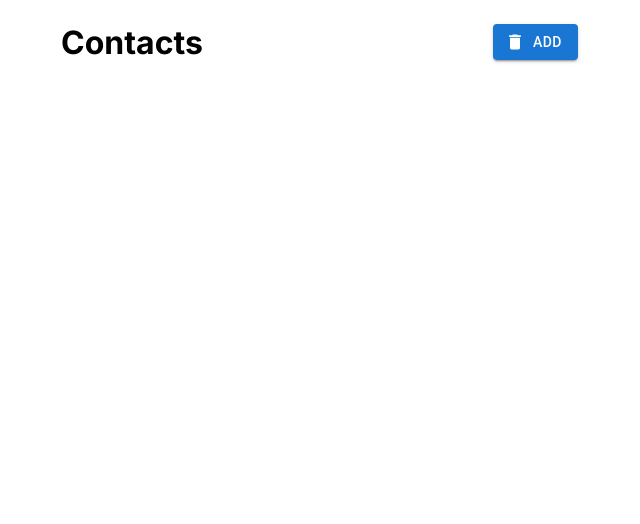
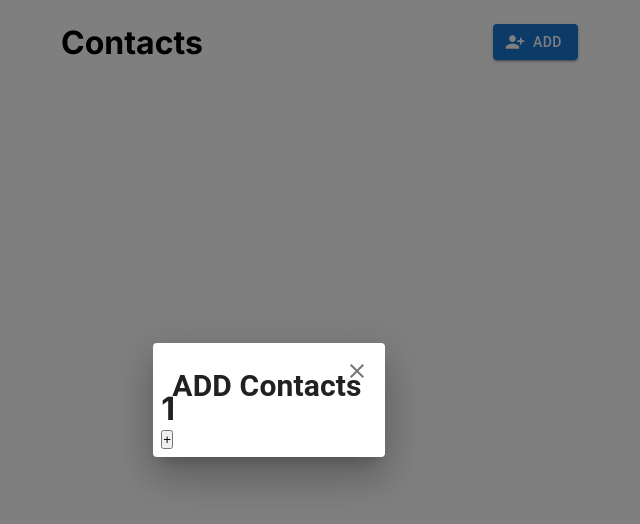
Before and after one commit to balaji1610/contacts_application, a Next.js app: page / in a window 1280 px wide. Both pictures are taken after a click on the button "ADD". Shown: the top 524 px of the page, without its empty margins (371-1011 px from the left). Built offline with nearby package versions, Linux system fonts and the light colour scheme.

Commit message:
import model

```diff
--- /dev/null
+++ b/src/app/components/Model.tsx
@@ -0,0 +1,63 @@
+import { Grid } from "@mui/material";
+import IconButton from "@mui/material/IconButton";
+import CloseIcon from "@mui/icons-material/Close";
+import Dialog from "@mui/material/Dialog";
+import DialogActions from "@mui/material/DialogActions";
+import DialogTitle from "@mui/material/DialogTitle";
+import React, { Dispatch, SetStateAction } from "react";
+
+interface ModelType {
+  open: boolean;
+  setOpen: Dispatch<SetStateAction<boolean>>;
+  handleClose: () => void;
+  title: string;
+  component: React.ReactNode;
+}
+export default function Model({
+  open,
+  handleClose,
+  setOpen,
+  title,
+  component,
+}: ModelType) {
+  return (
+    <div>
+      <Dialog
+        open={open}
+        maxWidth="xs"
+        onClose={handleClose}
+        aria-labelledby="alert-dialog-title"
+        aria-describedby="alert-dialog-description"
+      >
+        <IconButton
+          aria-label="close"
+          onClick={handleClose}
+          sx={{
+            position: "absolute",
+            right: 8,
+            top: 8,
+          }}
+        >
+          <CloseIcon />
+        </IconButton>
+        <DialogTitle
+          style={{
+            height: "1rem",
+            textAlign: "center",
+            padding: "19px",
+            marginRight: "4px",
+            fontFamily: "'Roboto'",
+          }}
+        >
+          <h2 style={{ fontFamily: "'Roboto'" }}>{title}</h2>
+        </DialogTitle>
+        <DialogActions>
+          <Grid container xs={12}>
+            {component}
+            {/* <AddFrom setOpen={setOpen} handleClose={handleClose} /> */}
+          </Grid>{" "}
+        </DialogActions>
+      </Dialog>
+    </div>
+  );
+}
--- a/src/app/components/button.tsx
+++ b/src/app/components/button.tsx
@@ -6,9 +6,10 @@ interface IProps {
   text: string;
   variant: "outlined" | "contained";
   startIcon?: React.ReactElement;
+  onClick: () => void;
 }
-const Buttons = ({ text, variant, startIcon }: IProps) => (
-  <Button variant={variant} startIcon={startIcon}>
+const Buttons = ({ text, variant, startIcon, onClick }: IProps) => (
+  <Button variant={variant} startIcon={startIcon} onClick={onClick}>
     {text}
   </Button>
 );
--- a/src/app/container/header/Header.tsx
+++ b/src/app/container/header/Header.tsx
@@ -1,7 +1,19 @@
+import { useState } from "react";
 import Grid from "@mui/material/Grid";
 import Buttons from "@/app/components/Button";
 import DeleteIcon from "@mui/icons-material/Delete";
+import Model from "@/app/components/Model";
+import Table from "@/app/container/table/Table";
+import PersonAddAlt1Icon from "@mui/icons-material/PersonAddAlt1";
 export default function Header() {
+  const [open, setOpen] = useState(false);
+  const addClick = () => {
+    setOpen(true);
+  };
+
+  const handleCloseClick = () => {
+    setOpen(false);
+  };
   return (
     <div>
       <Grid
@@ -17,7 +29,19 @@ export default function Header() {
           <h1>Contacts</h1>
         </Grid>
         <Grid item xs={4}>
-          <Buttons variant="contained" text="Add" startIcon={<DeleteIcon />} />
+          <Buttons
+            variant="contained"
+            text="Add"
+            startIcon={<PersonAddAlt1Icon />}
+            onClick={addClick}
+          />
+          <Model
+            open={open}
+            setOpen={setOpen}
+            handleClose={handleCloseClick}
+            title="ADD Contacts"
+            component={<Table />}
+          />
         </Grid>
       </Grid>
     </div>
```
